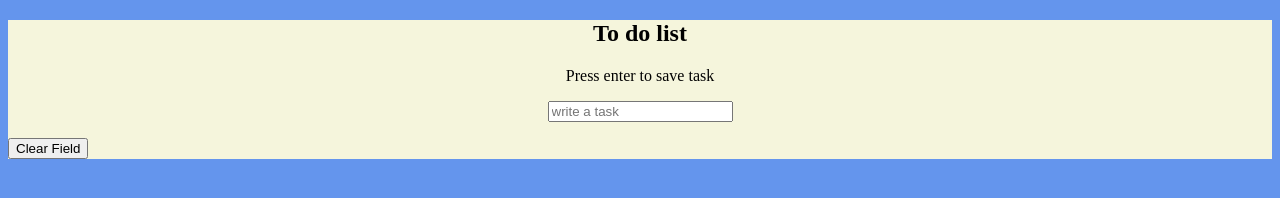
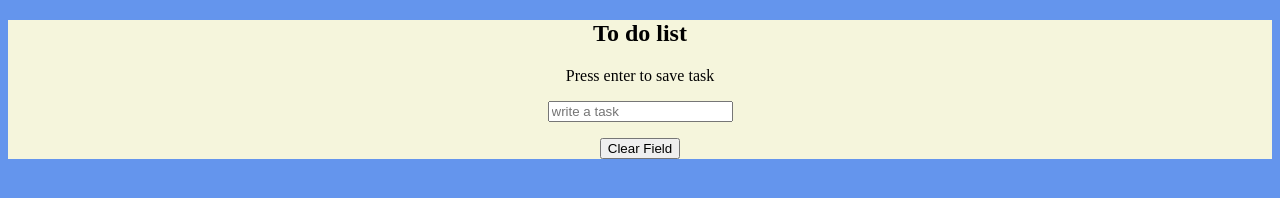
Before and after one commit to Kohl1998/todo-list, a plain HTML site: page index.html in a window 1280 px wide. Drawn offline with Linux system fonts and the light colour scheme.

Commit message:
centered todos

```diff
--- a/assets/styles.css
+++ b/assets/styles.css
@@ -11,6 +11,11 @@ input {
     display: block;
 }
 
+#clear-field {
+    margin: auto;
+    display: block;
+}
+
 .input-text {
     text-align: center;
 }
```
